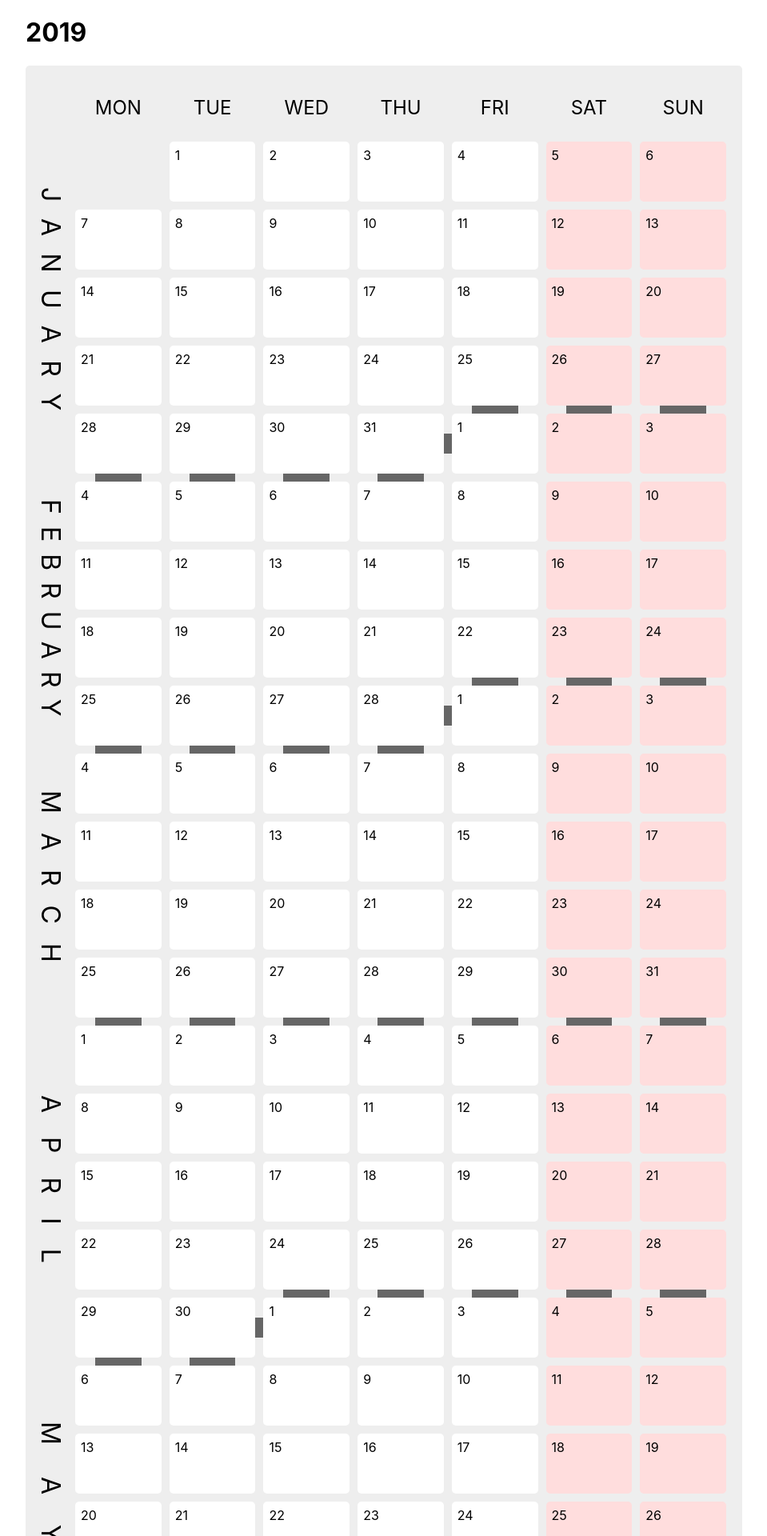
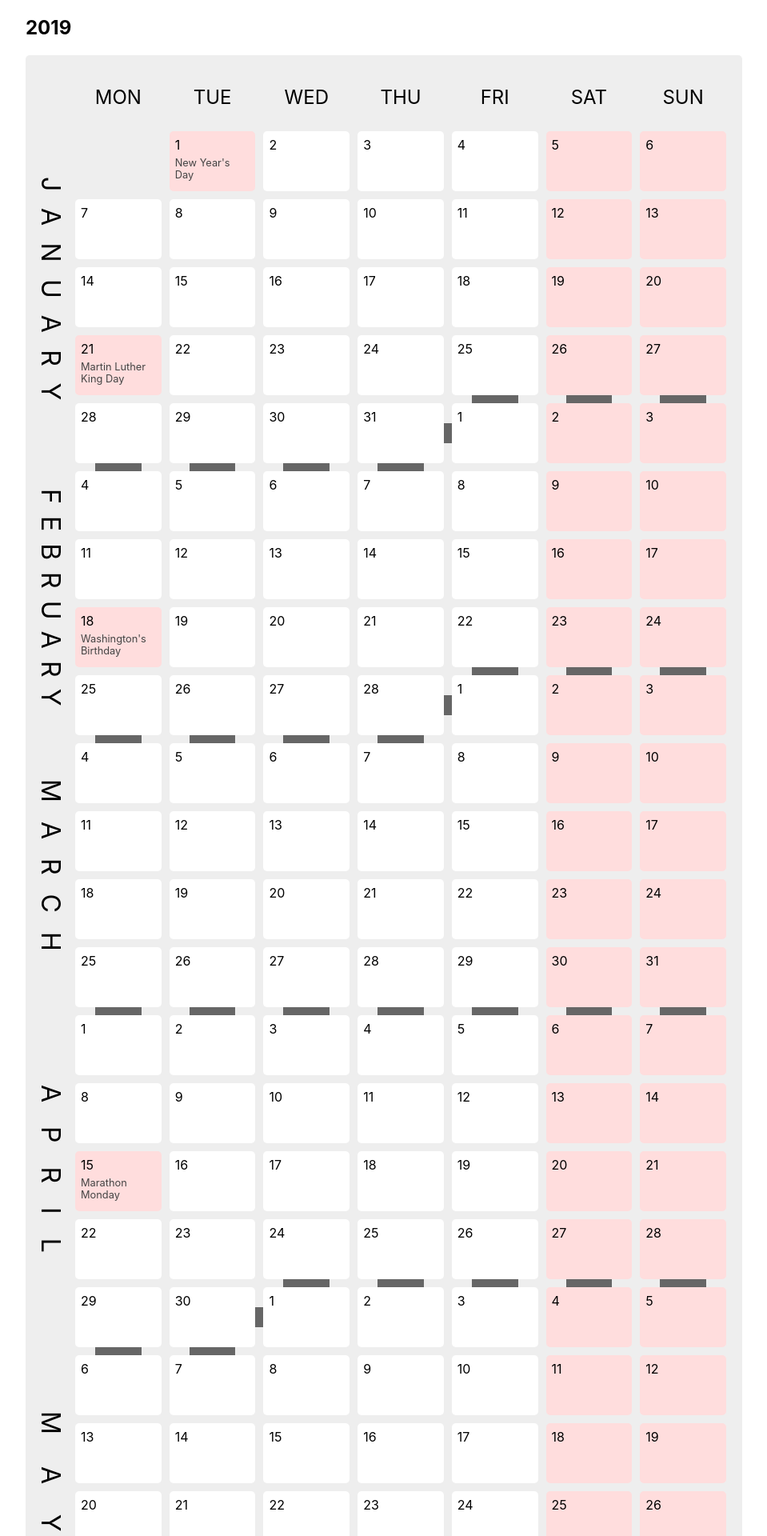
Before and after one commit to limbero/semestra, a React (Create React App) app: page / in a window 1280 px wide. Shown: the top 1920 px of the page at 80% size, without its empty margins (160-1119 px from the left). Built offline with nearby package versions, Linux system fonts and the light colour scheme.

Commit message:
Add holidays

```diff
--- /dev/null
+++ b/public/data/2019/holidays_boston.json
@@ -0,0 +1,15 @@
+{
+  "01-01": "New Year's Day",
+  "01-21": "Martin Luther King Day",
+  "02-18": "Washington's Birthday",
+  "04-15": "Marathon Monday",
+  "05-27": "Memorial Day",
+  "07-04": "Independence Day",
+  "09-02": "Labor Day",
+  "10-14": "Indigenous People's Day",
+  "11-11": "Veterans Day",
+  "11-28": "Thanksgiving Day",
+  "11-29": "Day After Thanksgiving",
+  "12-24": "Christmas Eve",
+  "12-25": "Christmas Day"
+}
--- a/src/App.jsx
+++ b/src/App.jsx
@@ -1,4 +1,4 @@
-import React from 'react';
+import React, { useState, useEffect } from 'react';
 import styled from 'styled-components';
 
 import Year from './calendar/Year';
@@ -11,12 +11,25 @@ const Wrapper = styled.div`
 `;
 
 function App() {
-  const year = 2019;
+  let year = 2019;
+
+  const [holidays, setHolidays] = useState([]);
+
+  useEffect(() => {
+    async function fetchData() {
+      const result = await fetch(
+        `/data/${year}/holidays_boston.json`,
+      ).then(res => res.json()).catch(err => { return {}; });
+      console.log(result);
+      setHolidays(result);
+    }
+    fetchData();
+  }, [year]);
 
   return (
     <Wrapper>
-      <h1>{year}</h1>
-      <Year year={year} />
+      <h2>{year}</h2>
+      <Year year={year} holidays={holidays} />
     </Wrapper>
   );
 }
--- a/src/calendar/Day.jsx
+++ b/src/calendar/Day.jsx
@@ -8,7 +8,7 @@ import Measurements from '../util/Measurements';
 const DayCell = styled.div`
   grid-column-start: ${props => props.weekday || 'auto'};
   grid-column-end: span 1;
-  background-color: ${props => (['saturday', 'sunday'].includes(props.weekday) ? Colors.helgdag : Colors.vardag)};
+  background-color: ${props => (['saturday', 'sunday'].includes(props.weekday) || props.holiday ? Colors.helgdag : Colors.vardag)};
   ${props => {
     if (props.month === 11) { return ''; }
     if (props.date === DateUtil.lengthOfMonth(props.month, props.year) && props.weekday !== 'sunday') {
@@ -28,6 +28,15 @@ const DayCell = styled.div`
   height: 75px;
   padding: 7px;
   border-radius: 5px;
+
+  p.date {
+    margin: 0;
+  }
+  p.holiday {
+    margin: 5px 0 0 0;
+    font-size: 0.8rem;
+    color: #444;
+  }
 `;
 
 function Day(props) {
@@ -37,8 +46,10 @@ function Day(props) {
       month={props.day.getUTCMonth()}
       date={props.day.getUTCDate()}
       year={props.day.getUTCFullYear()}
+      {...props}
     >
-      {props.day.getUTCDate()}
+      <p className="date">{props.day.getUTCDate()}</p>
+      <p className="holiday">{props.holiday}</p>
     </DayCell>
   );
 }
--- a/src/calendar/Year.jsx
+++ b/src/calendar/Year.jsx
@@ -44,7 +44,11 @@ function Year(props) {
       <Weekdays />
       {
         days.map(day => (
-          <Day key={DateUtil.dateStringYYYYMMDD(day)} day={day} />
+          <Day
+            key={DateUtil.dateStringYYYYMMDD(day)}
+            day={day}
+            holiday={props.holidays[DateUtil.dateStringMMDD(day)] || ""}
+          />
         ))
       }
       <Months year={props.year} />
--- a/src/util/DateUtil.js
+++ b/src/util/DateUtil.js
@@ -19,8 +19,10 @@ class DateUtil {
     return `${this.fullDateTimeString(date, 'T') }Z`;
   }
   static dateStringYYYYMMDD(date, separator = '-') {
-    let dateString = date.getUTCFullYear() + separator;
-    dateString += this.zeropad(date.getUTCMonth() + 1, 2) + separator;
+    return date.getUTCFullYear() + separator + this.dateStringMMDD(date, separator);
+  }
+  static dateStringMMDD(date, separator = '-') {
+    let dateString = this.zeropad(date.getUTCMonth() + 1, 2) + separator;
     dateString += this.zeropad(date.getUTCDate(), 2);
     return dateString;
   }
```
